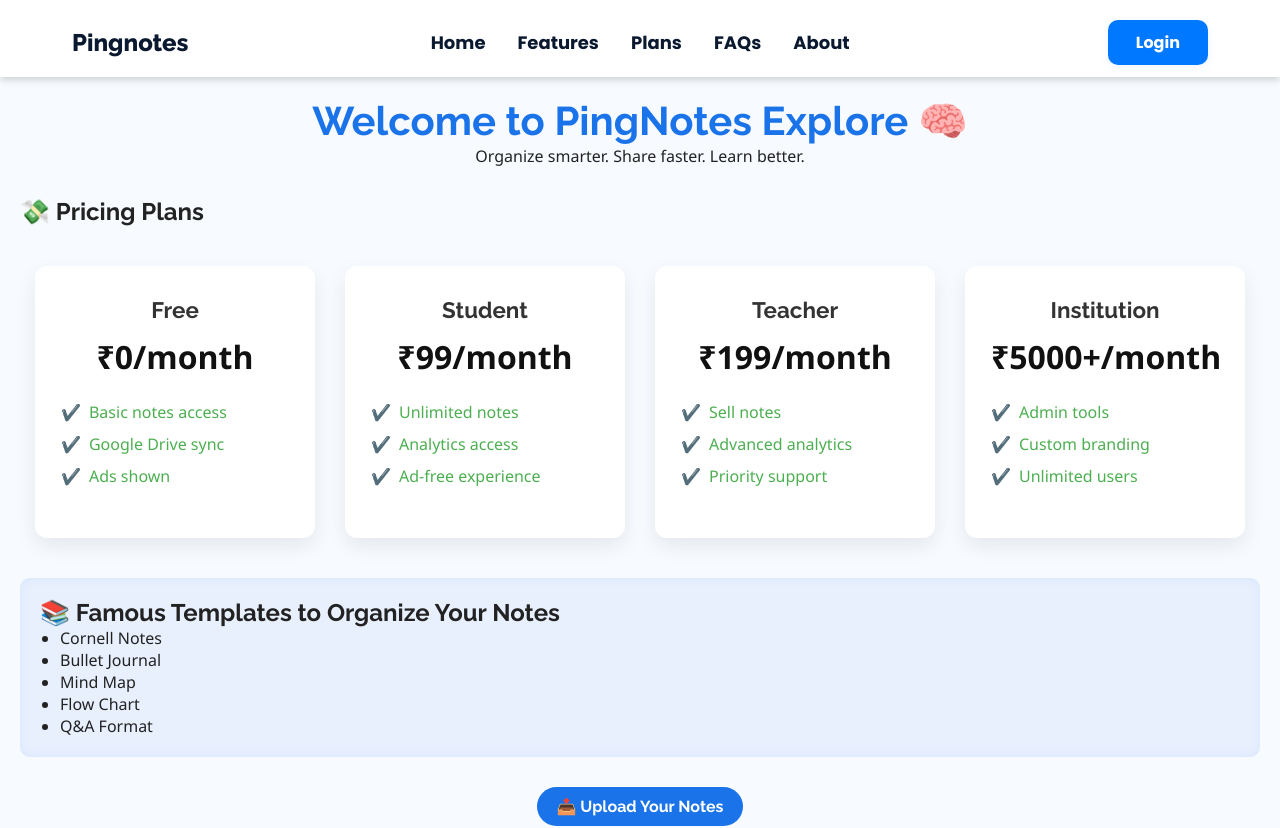
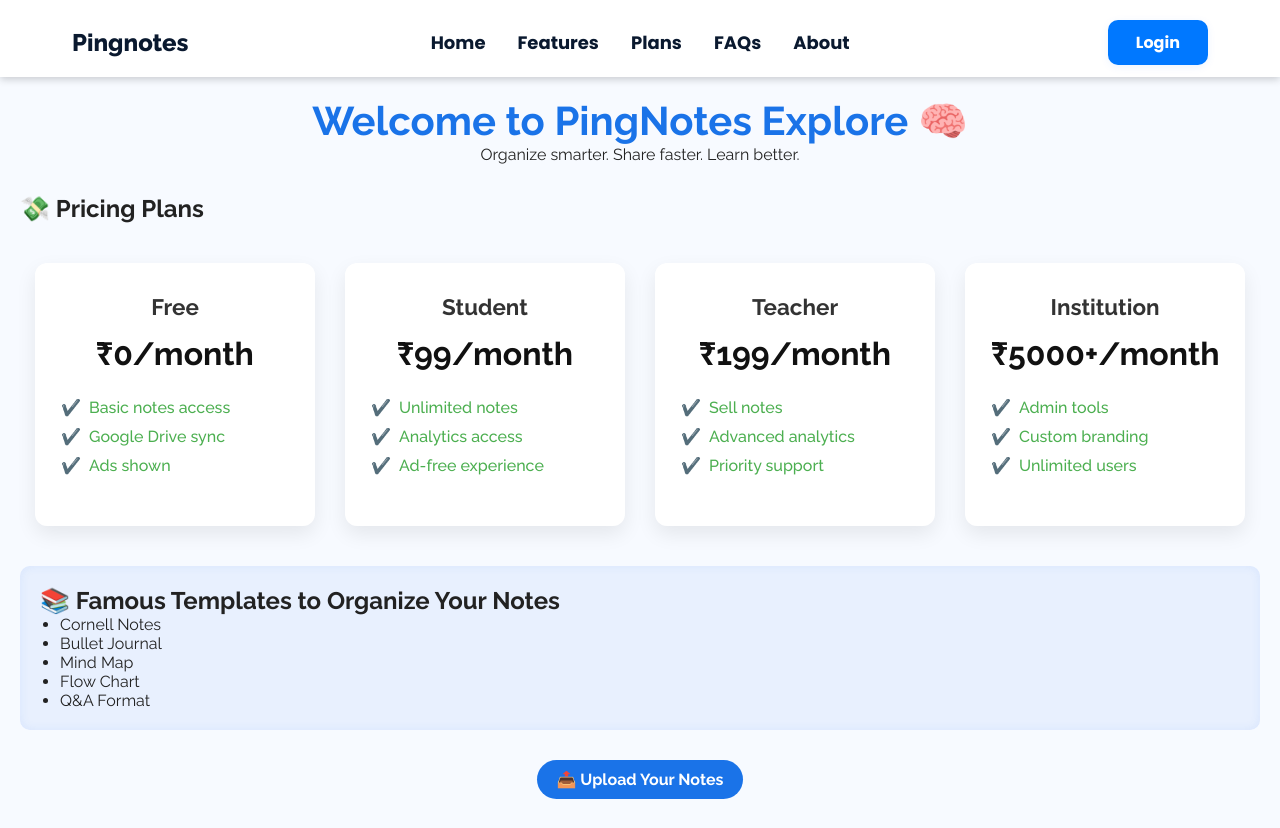
Before and after one commit to csdivyansh/PingNotes, a React (Vite) app in the folder frontend/: page /explore in a window 1280 px wide. Shown: the top 828 px of the page. Built offline with nearby package versions, Linux system fonts and the light colour scheme.

Commit message:
upgraded ui

```diff
--- a/frontend/src/components/About.css
+++ b/frontend/src/components/About.css
@@ -2,7 +2,6 @@
   padding: 50px 20px;
   background: linear-gradient(135deg, #f0f4ff, #f9fcff);
   min-height: 100vh;
-  font-family: "Segoe UI", Tahoma, Geneva, Verdana, sans-serif;
 }
 
 /* Header Section */
--- a/frontend/src/components/Dashboard.css
+++ b/frontend/src/components/Dashboard.css
@@ -1,6 +1,5 @@
 body {
   margin: 0;
-  font-family: 'Inter', sans-serif;
   background-color: #f9fafb;
 }
 
--- a/frontend/src/components/ExplorePage.css
+++ b/frontend/src/components/ExplorePage.css
@@ -1,6 +1,5 @@
 /* Explore Container */
 .explore {
-  font-family: 'Segoe UI', Tahoma, Geneva, Verdana, sans-serif;
   color: #222;
   padding: 20px;
   background-color: #f7faff;
--- a/frontend/src/components/FAQpage.css
+++ b/frontend/src/components/FAQpage.css
@@ -2,7 +2,6 @@
   background: #f4faff;
   min-height: 100vh;
   padding: 2rem;
-  font-family: "Segoe UI", Tahoma, Geneva, Verdana, sans-serif;
 }
 
 .faq-header {
```
